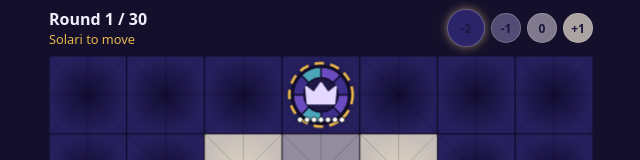
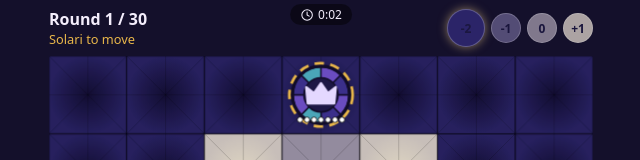
Before and after one commit to davidyoung2912/eclipse-court, a React (Vite) app: page / in a window 1280 px wide. Both pictures are taken after a click on the button "Learn to Play". Shown: the top 160 px of the page, without its empty margins (319-959 px from the left). Built offline with nearby package versions, Linux system fonts and the light colour scheme.

Commit message:
Play timer on play screens, lifetime play time on Stats, Reset Stats button, Campaign tabs styled like menu buttons
Co-Authored-By: Claude Sonnet 5.5 <noreply@anthropic.com>

```diff
--- a/src/App.tsx
+++ b/src/App.tsx
@@ -1,4 +1,4 @@
-import { useEffect, useState } from 'react'
+import { useEffect, useRef, useState } from 'react'
 import { challengeLink, parseShared, type Shared } from './share'
 import type { Challenge as ChallengeCode } from './engine/challenge'
 import { Challenge } from './ui/menus/Challenge'
@@ -19,7 +19,7 @@ import { newGame } from './engine/reducer'
 import { decodeRecord, encodeRecord } from './engine/serialize'
 import { replay } from './engine/log'
 import type { PersonalityId } from './ai/personality'
-import { dailyResult, loadProgress, recordDaily, recordGame, recordPuzzle, recordRun, recordScenario, recordTournament, resetCampaign, resetPuzzles, resetScenarios, saveProgress, STAR_FLAWLESS, STAR_SWIFT, STAR_TEXT, STAR_WIN, starsEarned, summarise } from './progress'
+import { addPlaytime, dailyResult, loadProgress, recordDaily, recordGame, recordPuzzle, recordRun, recordScenario, recordTournament, resetCampaign, resetPuzzles, resetScenarios, resetStats, saveProgress, STAR_FLAWLESS, STAR_SWIFT, STAR_TEXT, STAR_WIN, starsEarned, summarise } from './progress'
 import { clearSaved, loadSaved, saveGame } from './saved'
 import type { Court, GameState } from './engine/rules/types'
 import { Campaign, type Tab as CampaignTab } from './ui/menus/Campaign'
@@ -35,6 +35,7 @@ import { Settings } from './ui/menus/Settings'
 import { MainMenu } from './ui/menus/MainMenu'
 import { Replay } from './ui/menus/Replay'
 import { Stats } from './ui/menus/Stats'
+import { PlayTimer } from './ui/PlayTimer'
 import { Tutorial } from './ui/tutorial/Tutorial'
 import { SkirmishSetup } from './ui/menus/SkirmishSetup'
 
@@ -115,6 +116,15 @@ export default function App() {
   const [seen, setSeen] = useState(tutorialSeen)
   const [saved, setSaved] = useState(loadSaved)
   const [run, setRun] = useState(loadRun)
+  const progressRef = useRef(progress)
+  progressRef.current = progress
+  /** Adds time played to the lifetime total, whichever play screen reports it. */
+  const addTime = (seconds: number) => {
+    const next = addPlaytime(progressRef.current, seconds)
+    progressRef.current = next
+    setProgress(next)
+    saveProgress(next)
+  }
   const [campaignTab, setCampaignTab] = useState<CampaignTab>('battles')
 
   // Browsers only allow sound after a gesture, so audio unlocks on the first touch.
@@ -135,6 +145,8 @@ export default function App() {
 
   if (screen.name === 'tutorial')
     return (
+      <>
+        <PlayTimer onFlush={addTime} />
         <Tutorial
           onExit={() => {
             markTutorialSeen()
@@ -142,11 +154,12 @@ export default function App() {
             setScreen({ name: 'menu' })
           }}
         />
+      </>
     )
 
   if (screen.name === 'stats')
     return (
-      <Stats progress={progress} onBack={() => setScreen({ name: 'menu' })}
+      <Stats progress={progress} onReset={() => { const next = resetStats(progress); setProgress(next); saveProgress(next) }} onBack={() => setScreen({ name: 'menu' })}
         onReplay={progress.last ? () => {
           const record = decodeRecord(progress.last!)
           if (record) setScreen({ name: 'replay', record })
@@ -181,7 +194,7 @@ export default function App() {
   if (screen.name === 'battle')
     return <Battle onBack={() => setScreen({ name: 'menu' })} onSkirmish={() => setScreen({ name: 'skirmish' })} onPractice={() => setScreen({ name: 'practice' })} onPaste={() => setScreen({ name: 'paste' })} />
 
-  if (screen.name === 'practice') return <Practice onBack={() => setScreen({ name: 'battle' })} />
+  if (screen.name === 'practice') return <Practice onPlaytime={addTime} onBack={() => setScreen({ name: 'battle' })} />
 
   if (screen.name === 'settings') return <Settings progress={progress} onBack={() => setScreen({ name: 'menu' })} />
 
@@ -372,6 +385,8 @@ export default function App() {
 
     const foe = gauntlet && run ? stageFoe(run.seed, run.stage) : null
     return (
+      <>
+      <PlayTimer onFlush={addTime} />
       <Game
         key={record.initial.rng}
         controllers={hotSeat ? HOT_SEAT
@@ -400,6 +415,7 @@ export default function App() {
           setScreen(daily ? { name: 'daily' } : scenario !== undefined ? { name: 'campaign' } : campaignIndex === null ? { name: 'menu' } : { name: 'campaign' })
         }}
       />
+      </>
     )
   }
 
--- a/src/Game.tsx
+++ b/src/Game.tsx
@@ -359,7 +359,7 @@ export function Game({ controllers, record, puzzleLimit, onSave, onExit }: Props
   }
 
   return (
-    <main className="app">
+    <main className="app timed">
       <Dial state={state} />
       <Board state={state} selected={selected} moves={moves} targetIds={targets?.pieces ?? []} onSquare={onSquare}
         focus={pending ? { mover: pending.pieceId, target: defender?.id }
--- a/src/index.css
+++ b/src/index.css
@@ -496,9 +496,12 @@ button:disabled { box-shadow: none !important; animation: none !important; }
 .code-box { width: 100%; box-sizing: border-box; padding: 10px; border-radius: 10px; border: 1px solid rgba(255, 255, 255, 0.2); background: rgba(0, 0, 0, 0.35); color: inherit; font: 0.8rem monospace; word-break: break-all; }
 ul.setup-card { margin: 0; padding-left: 28px; list-style: disc; }
 
-.tabs { display: flex; gap: 8px; justify-content: center; margin-bottom: 8px; }
-.tabs button { min-width: 7rem; }
-.tabs button.on { border-color: var(--solari-gold); color: var(--solari-gold); }
+.tabs { display: flex; gap: 8px; margin-bottom: 8px; }
+.tabs button {
+  flex: 1; padding: 16px 8px; border-radius: 10px; border: 1px solid var(--umbral-violet);
+  background: var(--umbral-indigo); color: var(--fg); font-size: 1.05rem;
+}
+.tabs button.on { background: var(--solari-gold); color: #1b1740; border-color: var(--solari-cream); font-weight: 700; }
 
 /* Blitz: the turn clock */
 .clock-ring { position: relative; width: 52px; height: 52px; margin: 0 auto 6px; display: grid; place-items: center; }
@@ -514,3 +517,11 @@ ul.setup-card { margin: 0; padding-left: 28px; list-style: disc; }
 .clock-ring.urgent { animation: clock-pulse 1s ease-in-out infinite; }
 @keyframes clock-pulse { 50% { transform: scale(1.12); } }
 @media (prefers-reduced-motion: reduce) { .clock-ring.urgent { animation: none; } }
+
+.play-timer {
+  position: fixed; top: calc(env(safe-area-inset-top) + 4px); left: 50%; transform: translateX(-50%); z-index: 40;
+  display: flex; align-items: center; gap: 4px; padding: 2px 10px; border-radius: 12px;
+  font-size: 0.75rem; font-variant-numeric: tabular-nums; background: rgba(0, 0, 0, 0.45); pointer-events: none;
+}
+.play-timer svg { width: 14px; height: 14px; }
+.app.timed { padding-top: calc(env(safe-area-inset-top) + 28px); }
--- /dev/null
+++ b/src/ui/PlayTimer.tsx
@@ -0,0 +1,58 @@
+import { useEffect, useRef, useState } from 'react'
+import { Icon } from './menus/icons'
+
+/** Minutes and seconds, with hours once there are any. */
+export function formatTime(total: number): string {
+  const s = Math.floor(total) % 60
+  const m = Math.floor(total / 60) % 60
+  const h = Math.floor(total / 3600)
+  const two = (n: number) => String(n).padStart(2, '0')
+  return h > 0 ? `${h}:${two(m)}:${two(s)}` : `${m}:${two(s)}`
+}
+
+interface Props {
+  /** Receives whole seconds played since the last call: every half minute and when the screen closes. */
+  onFlush: (seconds: number) => void
+}
+
+/** Shows the time spent on this play screen and reports it for the lifetime total; time with the page hidden is not counted. */
+export function PlayTimer({ onFlush }: Props) {
+  const [shown, setShown] = useState(0)
+  const flush = useRef(onFlush)
+  flush.current = onFlush
+
+  useEffect(() => {
+    let last = Date.now()
+    /** Visible milliseconds not yet reported, and all visible milliseconds on this screen. */
+    let owed = 0
+    let elapsed = 0
+    const sync = () => {
+      const now = Date.now()
+      // A long gap means the device slept, which is not play.
+      if (!document.hidden) {
+        const gap = Math.min(now - last, 5000)
+        owed += gap
+        elapsed += gap
+      }
+      last = now
+    }
+    const send = (all: boolean) => {
+      const seconds = all ? Math.round(owed / 1000) : Math.floor(owed / 1000)
+      if (seconds > 0) flush.current(seconds)
+      owed -= seconds * 1000
+    }
+    const tick = setInterval(() => {
+      sync()
+      setShown(Math.floor(elapsed / 1000))
+    }, 1000)
+    const save = setInterval(() => { sync(); send(false) }, 30000)
+    return () => {
+      clearInterval(tick)
+      clearInterval(save)
+      sync()
+      send(true)
+    }
+  }, [])
+
+  return <div className="play-timer" role="timer" aria-label="Play time"><Icon name="clock" />{formatTime(shown)}</div>
+}
--- a/src/ui/menus/Stats.tsx
+++ b/src/ui/menus/Stats.tsx
@@ -2,16 +2,19 @@ import { ACHIEVEMENTS, totalStars, type Progress } from '../../progress'
 import { CAMPAIGN } from '../../engine/data/campaign'
 import { shareLink } from '../../share'
 import { ShareButton } from '../ShareButton'
+import { ResetButton } from './ResetButton'
+import { formatTime } from '../PlayTimer'
 import { Icon } from './icons'
 import { PageArt } from './MenuArt'
 
 interface Props {
   progress: Progress
   onReplay?: () => void
+  onReset: () => void
   onBack: () => void
 }
 
-export function Stats({ progress, onReplay, onBack }: Props) {
+export function Stats({ progress, onReplay, onReset, onBack }: Props) {
   const { stats } = progress
   const rows: [string, number | string][] = [
     ['Games played', stats.games],
@@ -20,6 +23,7 @@ export function Stats({ progress, onReplay, onBack }: Props) {
     ['Own pieces lost', stats.piecesLost],
     ['Gauntlet', `${progress.gauntlet.won} won of ${progress.gauntlet.runs} runs, furthest stage ${progress.gauntlet.best}`],
     ['Campaign', `${progress.cleared} of ${CAMPAIGN.length} beaten, ${totalStars(progress)} stars`],
+    ['Total time played', formatTime(stats.playSeconds)],
   ]
   return (
     <main className="app menu">
@@ -43,6 +47,7 @@ export function Stats({ progress, onReplay, onBack }: Props) {
       <div className="menu-buttons stacked">
         {onReplay && <button onClick={onReplay}><Icon name="replay" />Replay Last Game</button>}
         {progress.last && <ShareButton title="Eclipse Court replay" label="Copy Replay Link" link={() => shareLink('r', progress.last!)} />}
+        <ResetButton label="Reset Stats" warning="Clear every stat, the Gauntlet record, achievements and the last replay? Campaign, puzzle and scenario progress is kept." onReset={onReset} />
         <button onClick={onBack}><Icon name="back" />Back</button>
       </div>
     </main>
--- a/src/ui/menus/icons.tsx
+++ b/src/ui/menus/icons.tsx
@@ -9,6 +9,7 @@ const PATHS = {
   back: 'M10 6l-6 6 6 6M4 12h16',
   next: 'M14 6l6 6-6 6M20 12H4',
   undo: 'M9 6L4 11l5 5M4 11h10a5 5 0 010 10h-3',
+  clock: 'M12 3a9 9 0 100 18 9 9 0 000-18zM12 7v5l3.5 2',
   hourglass: 'M7 3h10M7 21h10M8 3v4l4 5-4 5v4M16 3v4l-4 5 4 5v4',
   exit: 'M10 4H5v16h5M14 8l4 4-4 4M18 12H9',
   close: 'M6 6l12 12M18 6L6 18',
```
Also changed, not shown: src/progress.ts (+13 -1 lines), src/ui/menus/Practice.tsx (+9 -4 lines), 1 other file (tests, documents, lock files or other folders). Lines whose indentation alone changed are shown as unchanged.
